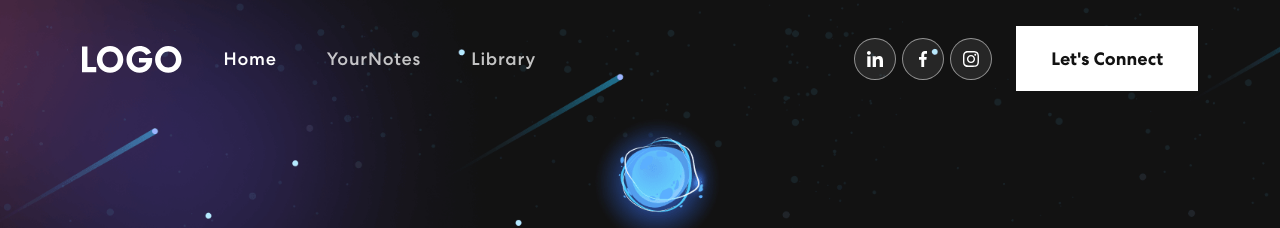
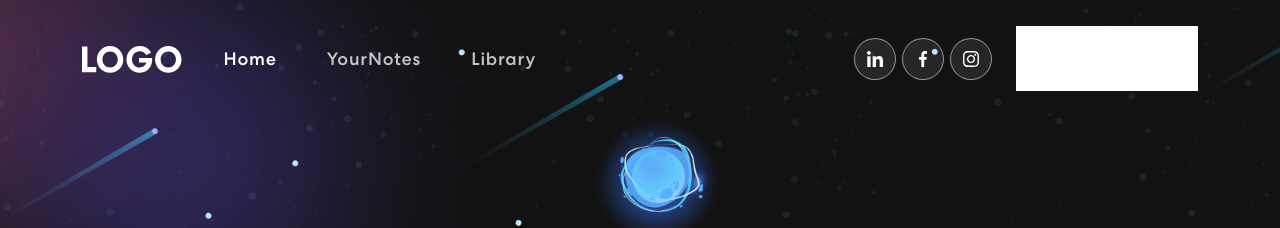
Before and after one commit to sahaycodes/YTNB, a React (Create React App) app in the folder ytnb/: page / in a window 1280 px wide. In both pictures the pointer is over the button 1107 px from the left and 58 px from the top of the page. Shown: the top 228 px of the page. Built offline with nearby package versions, Linux system fonts and the light colour scheme.

Commit message:
Library.js created

```diff
--- a/ytnb/package.json
+++ b/ytnb/package.json
@@ -11,6 +11,7 @@
     "react-bootstrap": "^2.8.0",
     "react-bootstrap-icons": "^1.10.3",
     "react-dom": "^18.2.0",
+    "react-multi-carousel": "^2.8.4",
     "react-scripts": "5.0.1",
     "web-vitals": "^2.1.4"
   },
--- a/ytnb/src/App.css
+++ b/ytnb/src/App.css
@@ -186,7 +186,7 @@ span.navbar-text {
   transition: 0.3s ease-in-out;
 }
 .navbar-text button:hover {
-  color: #121212;
+  color: #fff;
 }
 .navbar-text button:hover::before {
 	content: "";
--- a/ytnb/src/App.js
+++ b/ytnb/src/App.js
@@ -2,6 +2,7 @@ import logo from './components/assests/YTNB.png';
 import './App.css';
 import { Navbar1 } from './components/NavBar.js';
 import {Banner} from './components/Banner.js'
+import {Library} from './components/Library';
 import 'bootstrap/dist/css/bootstrap.min.css';
 
 
@@ -11,6 +12,7 @@ function App() {
     <div className="App">
       <Navbar1/>
       <Banner />
+      <Library />
 
     </div>
   );
--- /dev/null
+++ b/ytnb/src/components/Library.js
@@ -0,0 +1,3 @@
+export const Library = () =>{
+
+}
```
Also changed, not shown: 1 other file (tests, documents, lock files or other folders).
